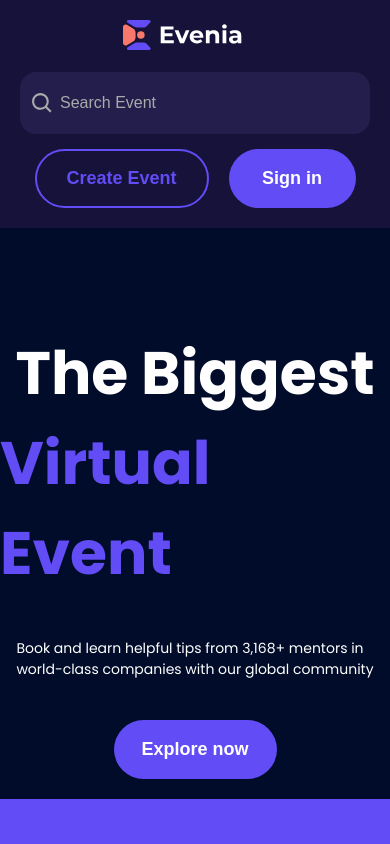
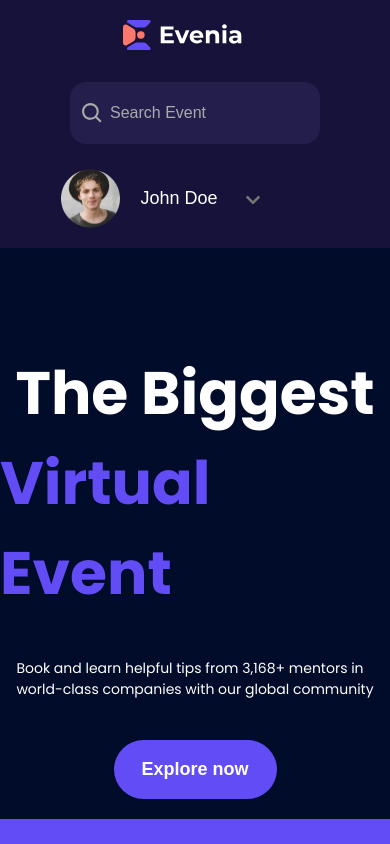
Before and after one commit to paulinasprojects/evenia-frontend, a React (Vite) app: page / in a window 390 px wide. Shown: the top 844 px of the page. Built offline with nearby package versions, Linux system fonts and the light colour scheme.

Commit message:
added responsive user dropdown menu to the header component

```diff
--- a/package.json
+++ b/package.json
@@ -11,6 +11,7 @@
   },
   "dependencies": {
     "@auth0/auth0-react": "^2.2.4",
+    "@headlessui/react": "^2.1.3",
     "react": "^18.3.1",
     "react-dom": "^18.3.1",
     "react-hook-form": "^7.53.0",
--- a/src/components/all-events.tsx
+++ b/src/components/all-events.tsx
@@ -1,4 +1,4 @@
-import EventCard from "./event-card"
+import { useNavigate } from "react-router-dom";
 import eventImage from '/event-image.png';
 import eventImageTwo from '/event-image-two.png'
 import eventImageThree from '/event-image-three.png'
@@ -12,9 +12,11 @@ import eventImageTen from '/event-image-ten.png'
 import eventImageEleven from '/event-image-eleven.png'
 import eventImageTwelve from '/event-image-twelve.png'
 
+import EventCard from "./event-card"
+
 
 import "@/styles/event-card.scss";
-import { useNavigate } from "react-router-dom";
+
 
 const AllEvents = () => {
   const navigate = useNavigate();
--- a/src/components/header.tsx
+++ b/src/components/header.tsx
@@ -1,10 +1,16 @@
-import { BiSearch } from "react-icons/bi";
+import { BiChevronDown, BiSearch } from "react-icons/bi";
+import {Menu, MenuButton, MenuItem, MenuItems } from '@headlessui/react';
+import { Link } from "react-router-dom";
+import userimg from '/user-image.png'
 import "@/styles/header.scss";
 import logo from '/evenia-logo.svg';
-import { Link } from "react-router-dom";
+
+const user = true;
 
 const Header = () => {
+
   return (
+    <>
       <nav className="header">
         <Link to="/">
           <img src={logo} alt="" className="header-logo" />
@@ -13,11 +19,43 @@ const Header = () => {
           <BiSearch className="search-icon"/>
           <input type="text" placeholder="Search Event" className="header-input" />
         </div>
+        {user ? (
+          <>
+            <Menu as="div" className="user-button-container">
+              <div className="user-button-div">
+                <MenuButton className="menu-button">
+                  <img src={userimg} alt="" className="user-image"/>
+                  <span className="user-button-name">John Doe</span>
+                <BiChevronDown className="chevron-down"/>
+                </MenuButton>
+              </div>
+              <MenuItems className="menu-items">
+                <MenuItem>
+                  <Link to="/" className="menu-item">Manage My Events</Link>
+                </MenuItem>
+                <MenuItem>
+                  <Link to="/" className="menu-item">Tickets (1)</Link>
+                </MenuItem>
+                <MenuItem>
+                  <Link to="/" className="menu-item">Account Settings</Link>
+                </MenuItem>
+                <MenuItem>
+                  <Link to="/" className="menu-item">Log out</Link>
+                </MenuItem>
+              </MenuItems>
+            </Menu>
+          </>
+        ) :  (
+          <>
           <div className="header-button-container">
             <button className="create-button">Create Event</button>
             <button className="signin-button">Sign in</button>
           </div>
+          </>
+        )}
       </nav>
+    </>
+
   )
 }
 
--- a/src/components/home/events.tsx
+++ b/src/components/home/events.tsx
@@ -1,5 +1,6 @@
+import EventTabs from "../event-tabs";
+
 import "@/styles/events.scss";
-import EventTabs from "../event-tabs";
 
 const Events = () => {
   return (
--- a/src/styles/header.scss
+++ b/src/styles/header.scss
@@ -6,16 +6,17 @@
   display: flex;
   align-items: center;
 
+  @include md {
+    display: flex;
+    flex-direction: row;
+    justify-content: center;
+    gap: 25px;
+  }
+
   @include sm {
     display: flex;
     flex-direction: column;
-    gap: 15px;
-  }
-
-  @include md {
-    display: flex;
-    flex-direction: column;
-    gap: 15px;
+    gap: 25px;
   }
 
 }
@@ -53,13 +54,94 @@
   outline: none;
   padding-left: 40px;
 
+  @include md {
+    width: 350px;
+  }
+
   @include sm {
-    width: 350px;
+    width: 250px;
   }
 }
 
 ::placeholder {
   color: var(--light-grey);
+}
+
+.user-button-container {
+  position: relative;
+  display: flex;
+  align-items: center;
+  gap: 20px;
+  margin-right: 111px;
+  margin-left: 107px;
+
+  @include md {
+    margin-right: 0;
+    margin-left: 0;
+  }
+
+  @include sm {
+    margin-right: 111px;
+    margin-left: 50px;
+  }
+}
+
+.menu-button {
+  position: relative;
+  background: transparent !important;
+  outline: none !important;
+  border: none !important;
+  display: flex;
+  align-items: center;
+  gap: 20px;
+}
+
+.user-button-name {
+  color: var(--white);
+  font-size: var(--label-size-lg);
+  font-weight: var(--fw-regular);
+  white-space: nowrap;
+}
+
+.user-image {
+  width: 59px;
+  height: 59px;
+}
+
+
+.chevron-down {
+  fill: var(--dark-grey);
+  width: 30px;
+  height: 30px;
+}
+
+.menu-items {
+  display: flex;
+  flex-direction: column;
+  position: absolute;
+  top: 50px;
+  left: 0;
+  z-index: 10;
+  margin-top: 19px;
+  background-color: var(--header);
+  width: 408px;
+  height: 204px;
+
+  @include sm {
+    width: 250px;
+  }
+}
+
+.menu-item {
+  padding: 12px;
+  width: 400px;
+  height: 51px;
+  font-size: 18px;
+  color: var(--white);
+}
+
+.menu-item:hover {
+  background: #000C29;
 }
 
 .header-button-container {
--- a/src/styles/responsive.scss
+++ b/src/styles/responsive.scss
@@ -1,5 +1,5 @@
 @mixin sm {
-  @media (max-width: 738px) {
+  @media (max-width: 768px) {
     @content;
   }
 }
```
Also changed, not shown: src/components/related-events.tsx (+4 -3 lines), public/user-image.png (added), 1 other file (tests, documents, lock files or other folders). Lines whose indentation alone changed are shown as unchanged.
